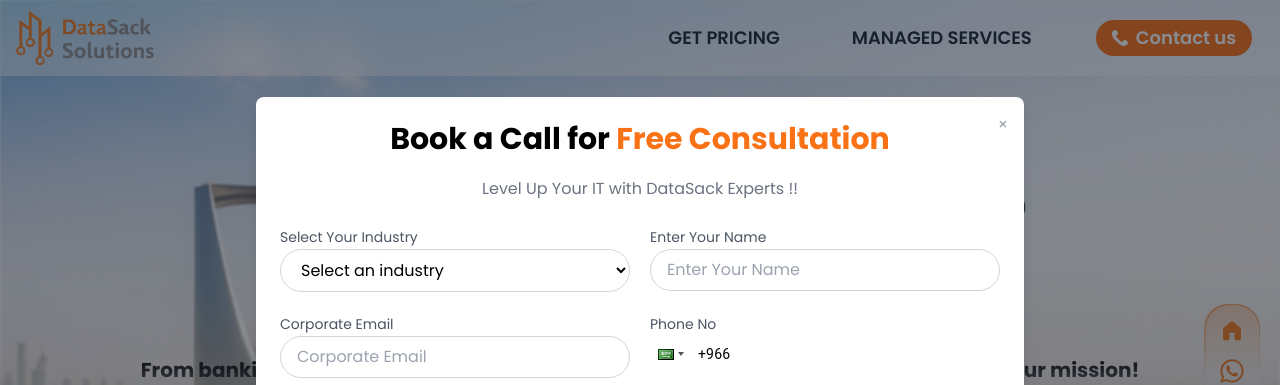
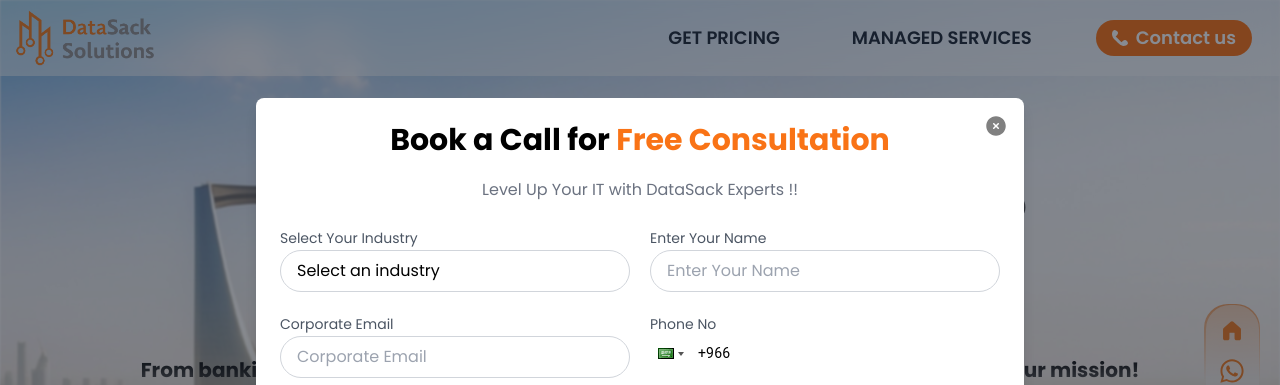
Before and after one commit to datasack-solution/It-Staff-Augmentation-New, a Next.js app: page / in a window 1280 px wide. Shown: the top 385 px of the page. Built offline with nearby package versions, Linux system fonts and the light colour scheme; a web font is replaced by a local one.

Commit message:
customize dropdown for industry and close button svg

```diff
--- a/src/components/CallUsModal.tsx
+++ b/src/components/CallUsModal.tsx
@@ -5,8 +5,8 @@ import PhoneInput, { CountryData } from 'react-phone-input-2'
 import 'react-phone-input-2/lib/style.css'
 import GreetModal from "./GreetModal"
 import { TechQuantitiesType, useCallUsModalState } from "./CallUsContext"
-import { useForm, Controller } from "react-hook-form";
-import {   ClientRequestData, TransformedSkillsets } from "@/pages/api/userApi";
+import { useForm, Controller, UseFormRegister, FieldErrors } from "react-hook-form";
+import { ClientRequestData, TransformedSkillsets } from "@/pages/api/userApi";
 
 export interface AddTechModalProps {
     onConfirm: () => void
@@ -96,7 +96,7 @@ const CallUsModal: FunctionComponent<AddTechModalProps> = ({
 
             try {
                 // eslint-disable-next-line @typescript-eslint/no-explicit-any
-                await emailJs.send(serviceId, templateIdWithTechnologies, {...apiData, nda:data.nda?'Yes':'No'} as Record<string, any>, publicKey);
+                await emailJs.send(serviceId, templateIdWithTechnologies, { ...apiData, nda: data.nda ? 'Yes' : 'No' } as Record<string, any>, publicKey);
                 // emailSent = true;
             } catch (emailError) {
                 console.error("Error sending email:", emailError);
@@ -118,7 +118,7 @@ const CallUsModal: FunctionComponent<AddTechModalProps> = ({
 
             try {
                 // eslint-disable-next-line @typescript-eslint/no-explicit-any
-                await emailJs.send(serviceId, templateIdWithGreet, {...data, nda:data.nda?'Yes':'No'} as Record<string, any>, publicKey);
+                await emailJs.send(serviceId, templateIdWithGreet, { ...data, nda: data.nda ? 'Yes' : 'No' } as Record<string, any>, publicKey);
                 // emailSent = true;
             } catch (emailError) {
                 console.error("Error sending email:", emailError);
@@ -150,7 +150,13 @@ const CallUsModal: FunctionComponent<AddTechModalProps> = ({
 
     return <div className="fixed  overflow-auto inset-0 flex items-center justify-center bg-gray-900 text-black dark:text-white bg-opacity-50 z-[62]">
         <div className={`bg-white dark:bg-[#252525] ${isLoading && 'blur-[3px]'} animate-flyinup w-full max-h-[600px] md:max-h-screen lg:max-h-screen xl:max-h-screen 2xl:max-h-screen  max-w-3xl mx-4 md:mx-0 p-6 rounded-lg shadow-lg relative overflow-auto`}>
-            <button onClick={onConfirm} className="absolute top-4 right-4 text-gray-400 hover:text-gray-600" aria-label="Close Modal">&times;</button>
+            <button onClick={onConfirm} className="absolute top-4 right-4  hover:text-gray-600 " aria-label="Close Modal">
+
+            <svg xmlns="http://www.w3.org/2000/svg" viewBox="0 0 24 24" fill="gray" className="size-6">
+  <path fillRule="evenodd" d="M12 2.25c-5.385 0-9.75 4.365-9.75 9.75s4.365 9.75 9.75 9.75 9.75-4.365 9.75-9.75S17.385 2.25 12 2.25Zm-1.72 6.97a.75.75 0 1 0-1.06 1.06L10.94 12l-1.72 1.72a.75.75 0 1 0 1.06 1.06L12 13.06l1.72 1.72a.75.75 0 1 0 1.06-1.06L13.06 12l1.72-1.72a.75.75 0 1 0-1.06-1.06L12 10.94l-1.72-1.72Z" clipRule="evenodd" />
+</svg>
+
+            </button>
 
 
             {techs.length > 0 && <div>
@@ -171,17 +177,7 @@ const CallUsModal: FunctionComponent<AddTechModalProps> = ({
             <form className="space-y-4" onSubmit={handleSubmit(onSubmit)}>
                 <div className="grid grid-cols-1 md:grid-cols-2 gap-5">
                     <div className="relative">
-                        <label className="text-gray-600 dark:text-gray-300 text-sm">Select Your Industry</label>
-                        <select
-                            {...register("industry", { required: "Please select your industry" })}
-                            className="w-full border border-gray-300 dark:border-gray-600 bg-transparent rounded-full py-2 px-4 outline-none focus:ring-2 focus:ring-orange-500"
-                        >
-                            <option value="">Select an industry</option>
-                            <option value="Technology">Technology</option>
-                            <option value="Finance">Finance</option>
-                            <option value="Health Care">Health Care</option>
-                        </select>
-                        {errors.industry && <p className="text-red-500 text-sm">{errors.industry.message}</p>}
+                        <CustomIndustryDropDown errors={errors} onChange={()=>clearErrors('industry')} register={register}/>
                     </div>
 
                     <div>
@@ -311,6 +307,66 @@ export default CallUsModal
 
 
 
+const CustomIndustryDropDown:FunctionComponent<{
+    register:UseFormRegister<FormData>,
+    errors:FieldErrors<FormData>,
+    onChange:(v:string)=>void
+
+}> = ({ register, errors, onChange })=> {
+    const industries = ["Technology", "Finance", "Health Care"];
+    const [selectedIndustry, setSelectedIndustry] = useState("");
+    const [isOpen, setIsOpen] = useState(false);
+
+    const handleSelect = (industry:string) => {
+        setSelectedIndustry(industry);
+        setIsOpen(false);
+        onChange(industry);
+    };
+
+    return (
+        <div className="relative">
+            <label className="text-gray-600 dark:text-gray-300 text-sm">
+                Select Your Industry
+            </label>
+            <div
+                className="w-full border border-gray-300 dark:border-gray-600 bg-transparent rounded-full py-2 px-4 cursor-pointer outline-none focus:ring-2 focus:ring-orange-500"
+                onClick={() => setIsOpen(!isOpen)}
+            >
+                {selectedIndustry || "Select an industry"}
+            </div>
+
+            {isOpen && (
+                <ul className="absolute z-10 w-full bg-white dark:bg-gray-800 border border-gray-300 dark:border-gray-600 rounded-lg mt-1 shadow-lg">
+                    {industries.map((industry) => (
+                        <li
+                            key={industry}
+                            onClick={() => handleSelect(industry)}
+                            className="px-4 py-2 hover:bg-orange-500 hover:text-white cursor-pointer"
+                        >
+                            {industry}
+                        </li>
+                    ))}
+                </ul>
+            )}
+
+            {errors.industry && (
+                <p className="text-red-500 text-sm">{errors.industry.message}</p>
+            )}
+
+
+            <input
+                type="hidden"
+                value={selectedIndustry}
+                {...register("industry", { required: "Please select your industry" })}
+            />
+        </div>
+    );
+}
+
+
+
+
+
 const HorizontalTechs: FunctionComponent<{
     techs: string[],
     techQuantities: number[],
```
